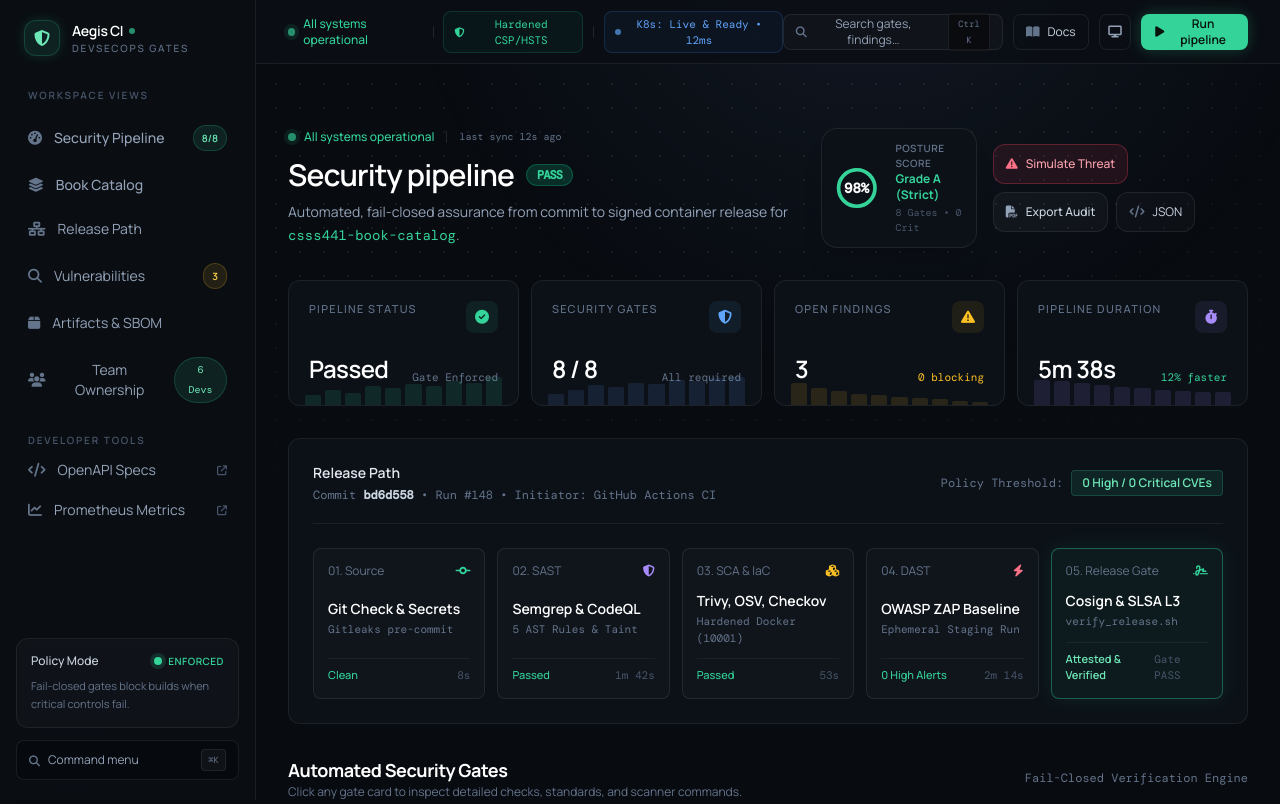
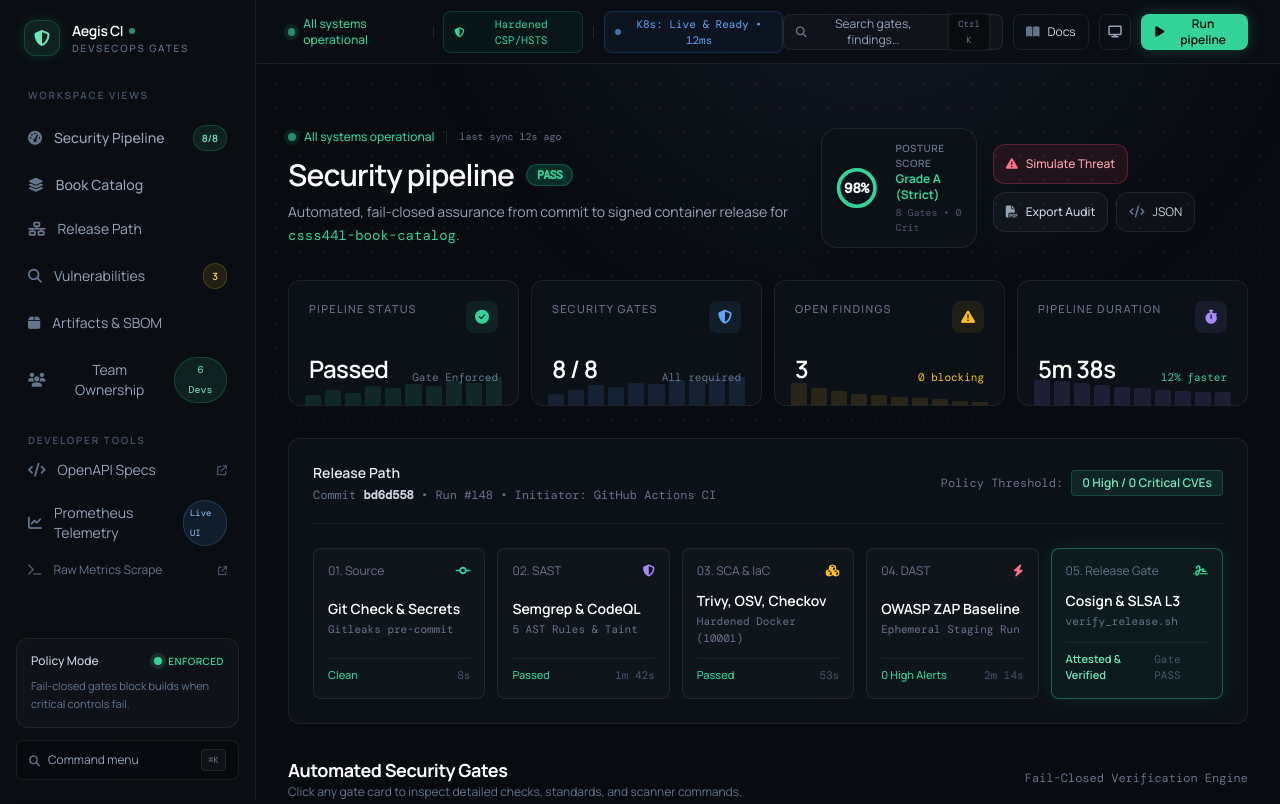
Before and after one commit to StephDuah69/csss441-devsecops-gates, a Python web app: template app/templates/security/dashboard.html in a window 1280 px wide. Shown: the top 804 px of the page. Run offline with Jinja, Linux system fonts and the light colour scheme; the template is opened without the code that fills it, so the values that code supplies are empty; some libraries are stand-ins or nearby versions.

Commit message:
fix(security): update CSP directives for Swagger UI CDN and add interactive Prometheus Telemetry UI

```diff
--- a/app/templates/base.html
+++ b/app/templates/base.html
@@ -273,10 +273,16 @@
         <i class="fa-solid fa-arrow-up-right-from-square ml-auto text-[10px] text-slate-600"></i>
       </a>
 
-      <a href="/metrics" target="_blank" rel="noopener noreferrer" class="group flex w-full items-center gap-3 rounded-lg px-3 py-2 text-sm text-slate-400 hover:bg-white/[.035] hover:text-slate-200 transition">
-        <i class="fa-solid fa-chart-line text-sm text-slate-500 group-hover:text-slate-300" aria-hidden="true"></i>
-        <span>Prometheus Metrics</span>
-        <i class="fa-solid fa-arrow-up-right-from-square ml-auto text-[10px] text-slate-600"></i>
+      <button onclick="openTelemetryModal()" class="group flex w-full items-center gap-3 rounded-lg px-3 py-2 text-sm text-slate-400 hover:bg-white/[.035] hover:text-slate-200 transition text-left">
+        <i class="fa-solid fa-chart-line text-sm text-slate-500 group-hover:text-blue-400" aria-hidden="true"></i>
+        <span>Prometheus Telemetry</span>
+        <span class="ml-auto rounded-full bg-blue-400/10 px-1.5 py-0.5 text-[9px] font-mono text-blue-300 border border-blue-400/20">Live UI</span>
+      </button>
+
+      <a href="/metrics" target="_blank" rel="noopener noreferrer" class="group flex w-full items-center gap-3 rounded-lg px-3 py-1 text-xs text-slate-500 hover:text-slate-300 transition">
+        <i class="fa-solid fa-terminal text-xs text-slate-600" aria-hidden="true"></i>
+        <span>Raw Metrics Scrape</span>
+        <i class="fa-solid fa-arrow-up-right-from-square ml-auto text-[9px] text-slate-600"></i>
       </a>
     </nav>
 
```
Also changed, not shown: app/security.py (+8 -5 lines).
